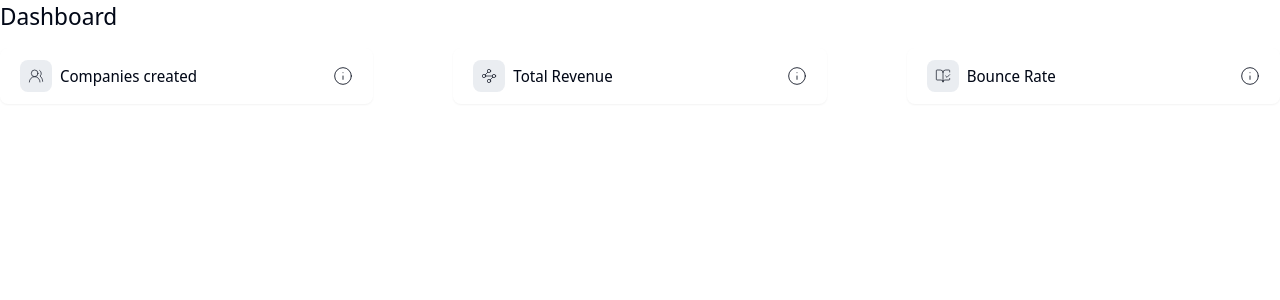
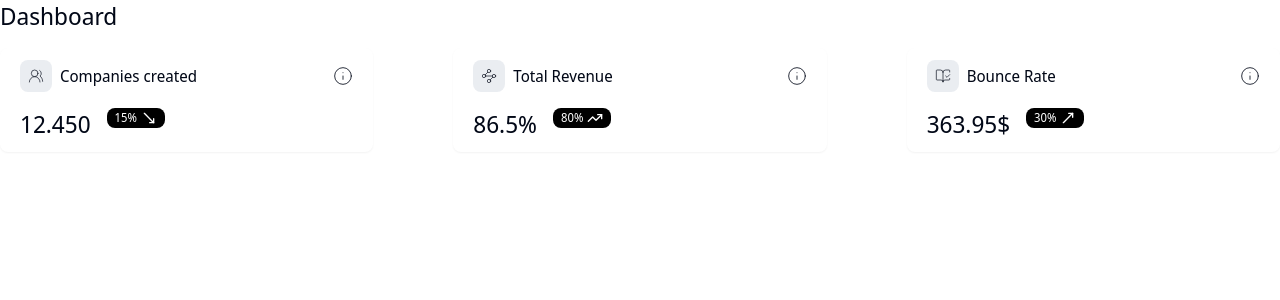
Before and after one commit to santicano2/dashboard-companies, a Next.js app: page / in a window 1280 px wide. Shown: the top 300 px of the page. Built offline with nearby package versions, Linux system fonts and the light colour scheme.

Commit message:
agregado iconos a cardSummary

```diff
--- a/app/(routes)/components/CardSummary/CardSummary.tsx
+++ b/app/(routes)/components/CardSummary/CardSummary.tsx
@@ -1,6 +1,8 @@
 import { CustomIcon } from "@/components/CustomIcon";
 import { CardSummaryProps } from "./CardSummary.types";
 import { CustomTooltip } from "@/components/CustomTooltip";
+import { cn } from "@/lib/utils";
+import { MoveDownRight, MoveUpRight, TrendingUp } from "lucide-react";
 
 export function CardSummary(props: CardSummaryProps) {
   const { average, icon, total, title, tooltipText } = props;
@@ -14,6 +16,25 @@ export function CardSummary(props: CardSummaryProps) {
         </div>
         <CustomTooltip content={tooltipText} />
       </div>
+      <div className="flex gap-4 mt-2 md:mt-4">
+        <p className="text-2xl">{total}</p>
+        <div
+          className={cn(
+            "flex items-center gap-1 px-2 text-xs text-white rounded-lg h-[20px] bg-black dark:bg-secondary"
+          )}
+        >
+          {average}%
+          {average < 20 && (
+            <MoveDownRight strokeWidth={2} className="h-4 w-4" />
+          )}
+          {average > 20 && average < 70 && (
+            <MoveUpRight strokeWidth={2} className="h-4 w-4" />
+          )}
+          {average > 70 && average < 100 && (
+            <TrendingUp strokeWidth={2} className="h-4 w-4" />
+          )}
+        </div>
+      </div>
     </div>
   );
 }
```
